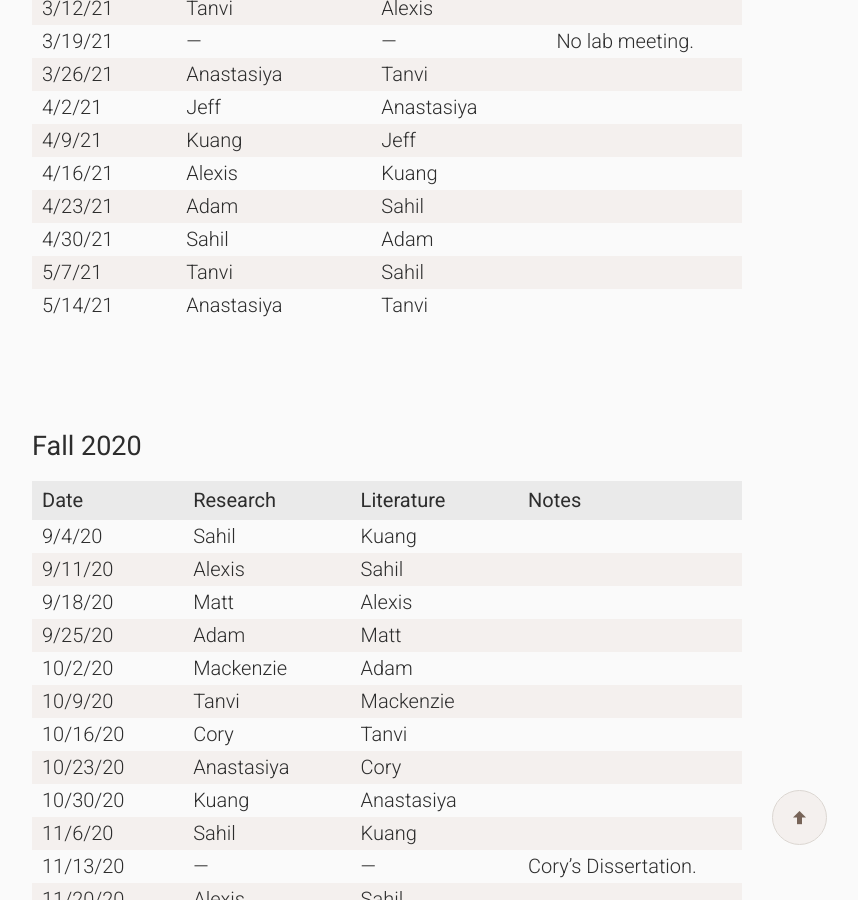
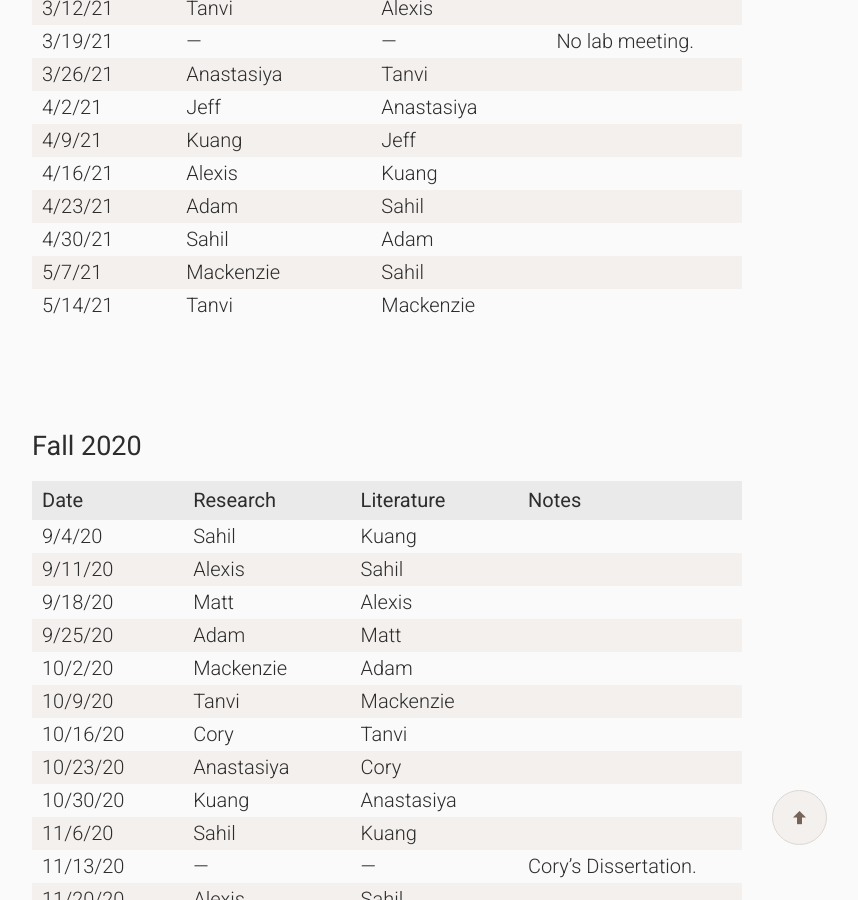
Before and after one commit to wilkelab/wilkelab.github.io, a Jekyll site: the page built from lab_meetings.md, in a window 1280 px wide and 900 px high, scrolled down 658 px. Shown: the whole window, without its empty margins (253-1111 px from the left). Built offline with Jekyll 4.4.1, drawn with Linux system fonts in a browser that asks for light colours; nearby versions of some CDN libraries.

Commit message:
Skipped week

```diff
--- a/lab_meetings.md
+++ b/lab_meetings.md
@@ -29,8 +29,8 @@ Lab meetings are held Fridays from 11 AM -- 12:30 PM in MBB 3.204.
 | 4/16/21 || Alexis || Kuang ||
 | 4/23/21 || Adam || Sahil ||
 | 4/30/21 || Sahil || Adam ||
-| 5/7/21 || Tanvi || Sahil ||
-| 5/14/21 || Anastasiya || Tanvi ||
+| 5/7/21 || Mackenzie || Sahil ||
+| 5/14/21 || Tanvi || Mackenzie ||
 |------+---+--------------------+---+----------------------+---+-------|
 {:.widetable}
 
```
